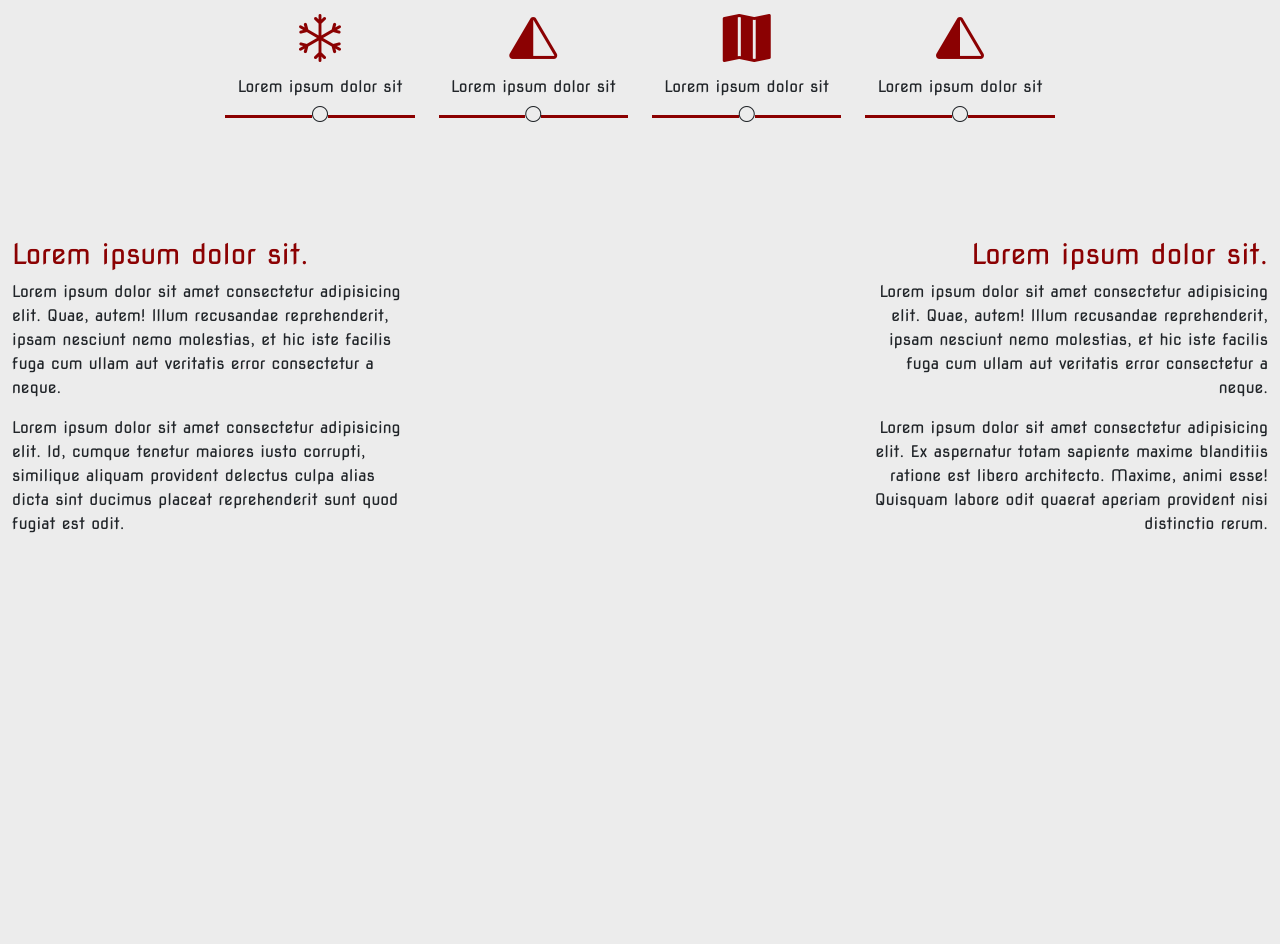
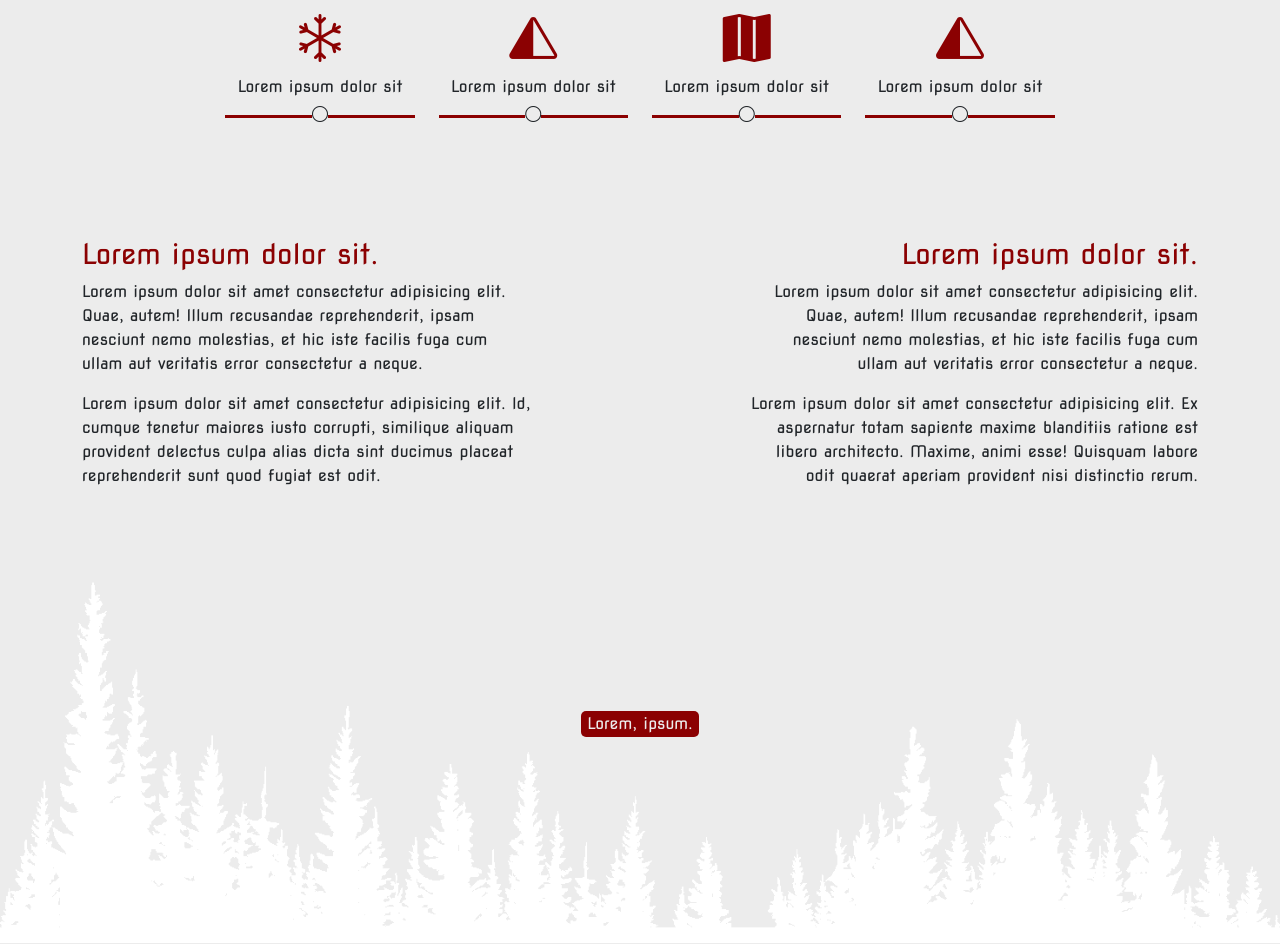
Before and after one commit to Alessio-Zamuner/progetto-red_Alessio-Zamuner, a plain HTML site: page index.html in a window 1280 px wide. Shown: the part 1088-2032 px from the top of the page. Before the commit the page ends 1640 px from the top, so only its background shows below. Drawn offline with nearby package versions, Linux system fonts and the light colour scheme.

Commit message:
section button with background

```diff
--- a/index.html
+++ b/index.html
@@ -94,9 +94,9 @@
     </div>
   </div>
   <!-- paragraph under icons -->
-  <div class="container-fluid">
+  <div class="container">
     <div class="row justify-content-between mt-5">
-      <div class="col-12 col-md-4 mt-5">
+      <div class="col-12 col-md-5 mt-5">
         <h3>Lorem ipsum dolor sit.</h3>
         <p>Lorem ipsum dolor sit amet consectetur adipisicing elit. Quae, autem! Illum recusandae reprehenderit, ipsam
           nesciunt nemo molestias, et hic iste facilis fuga cum ullam aut veritatis error consectetur a neque.</p>
@@ -104,7 +104,7 @@
           similique aliquam provident delectus culpa alias dicta sint ducimus placeat reprehenderit sunt quod fugiat
           est odit.</p>
       </div>
-      <div class="col-12 col-md-4 text-end mt-5">
+      <div class="col-12 col-md-5 text-end mt-5">
         <h3>Lorem ipsum dolor sit.</h3>
         <p>Lorem ipsum dolor sit amet consectetur adipisicing elit. Quae, autem! Illum recusandae reprehenderit, ipsam
           nesciunt nemo molestias, et hic iste facilis fuga cum ullam aut veritatis error consectetur a neque.</p>
@@ -114,7 +114,14 @@
       </div>
     </div>
   </div>
-
+  <!-- section button with background -->
+  <div class="container-fluid">
+    <div class="row">
+      <div class="img-bg-2 d-flex align-items-center justify-content-center ">
+        <button class="btn-lorem">Lorem, ipsum.</button>
+      </div>
+    </div>
+  </div>
   <!-- javascript -->
   <script src="https://cdn.jsdelivr.net/npm/bootstrap@5.2.3/dist/js/bootstrap.bundle.min.js"
     iconintegrity="sha384-kenU1KFdBIe4zVF0s0G1M5b4hcpxyD9F7jL+jjXkk+Q2h455rYXK/7HAuoJl+0I4"
--- a/style.css
+++ b/style.css
@@ -70,3 +70,16 @@ h3{
     position: absolute;
     background-color: var(--main);
 }
+.img-bg-2{
+    height:55vh;
+    background-image: url(./media/trees2.png);
+    background-size: 100%;
+    background-repeat: no-repeat;
+    background-position: bottom;
+}
+.btn-lorem{
+    background-color: var(--sec);
+    color: var(--main);
+    border: 0;
+    border-radius: 5px;
+}
```
